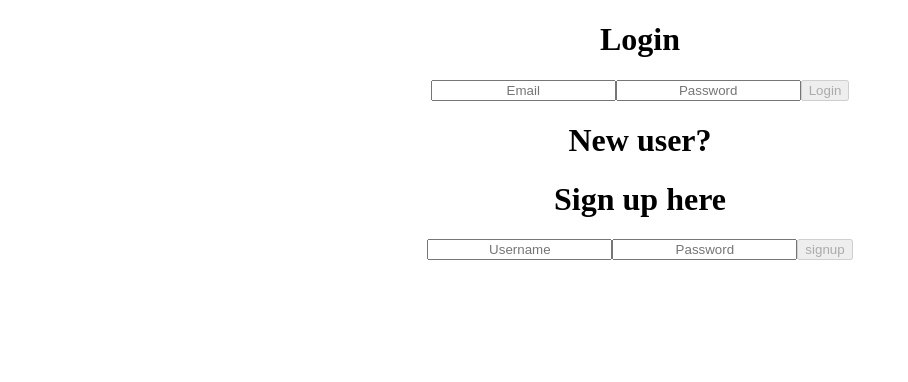
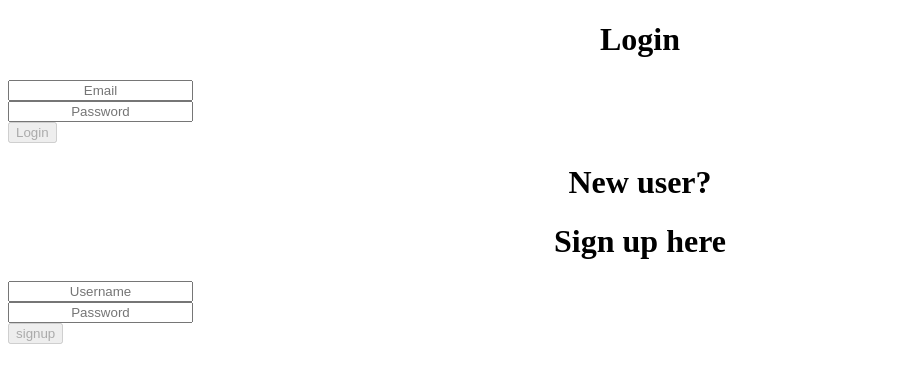
Before and after one commit to illuminos/TheLazyCook, an Angular app: page / in a window 1280 px wide. Shown: the top 382 px of the page, without its empty margins (0-908 px from the left). Built offline with nearby package versions, Linux system fonts and the light colour scheme.

Commit message:
Truncated form elements so they don't appear on same line

```diff
--- a/src/app/login/login.component.html
+++ b/src/app/login/login.component.html
@@ -1,8 +1,8 @@
 <h1 class="center">Login</h1>
 <form class="center" (ngSubmit)="login()" #loginForm="ngForm">
-	<input id="email" class="center" placeholder="Email" type="text" name="email" [(ngModel)]="attempt.email" required>
-	<input type="password" class="center" placeholder="Password" name="password" [(ngModel)]="attempt.password" required>
-	<button [disabled]="!loginForm.form.valid" type="button" (click)="login()">Login</button>
+	<input id="email" class="center block" placeholder="Email" type="text" name="email" [(ngModel)]="attempt.email" required>
+	<input type="password" class="center block" placeholder="Password" name="password" [(ngModel)]="attempt.password" required>
+	<button class="center block" [disabled]="!loginForm.form.valid" type="button" (click)="login()">Login</button>
 	<ng-container *ngIf="shouldShowMessage">
 		{{message}}
 	</ng-container>
--- a/src/app/signup/signup.component.html
+++ b/src/app/signup/signup.component.html
@@ -2,9 +2,9 @@
 	<h1>New user?</h1>
 	<h1>Sign up here</h1>
 	<form (ngSubmit)="signup()" #signupForm="ngForm">
-	<input id="emailSignup" class="center" placeholder="Username" type="text" name="email" [(ngModel)]="signupAttempt.email" required>
-	<input type="password" class="center" placeholder="Password" name="password" [(ngModel)]="signupAttempt.password" required>
-	<button [disabled]="!signupForm.form.valid" type="button" (click)="signup()">signup</button>
+	<input id="emailSignup" class="center block" placeholder="Username" type="text" name="email" [(ngModel)]="signupAttempt.email" required>
+	<input type="password" class="center block" placeholder="Password" name="password" [(ngModel)]="signupAttempt.password" required>
+	<button class="center block" [disabled]="!signupForm.form.valid" type="button" (click)="signup()">signup</button>
 	<ng-container *ngIf="shouldShowMessage">
 		{{message}}
 	</ng-container>
```
